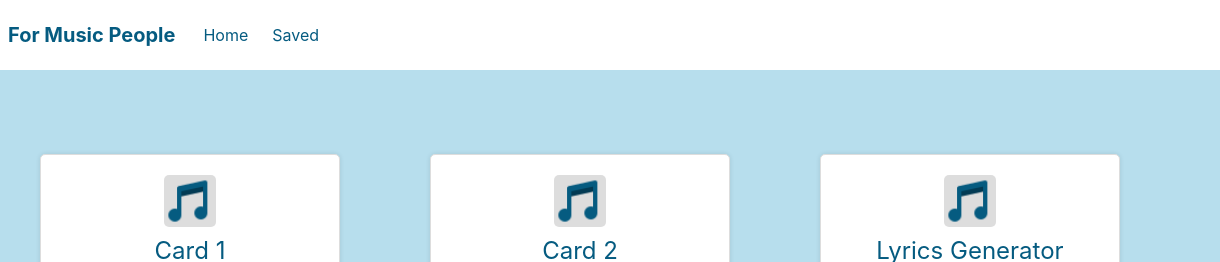
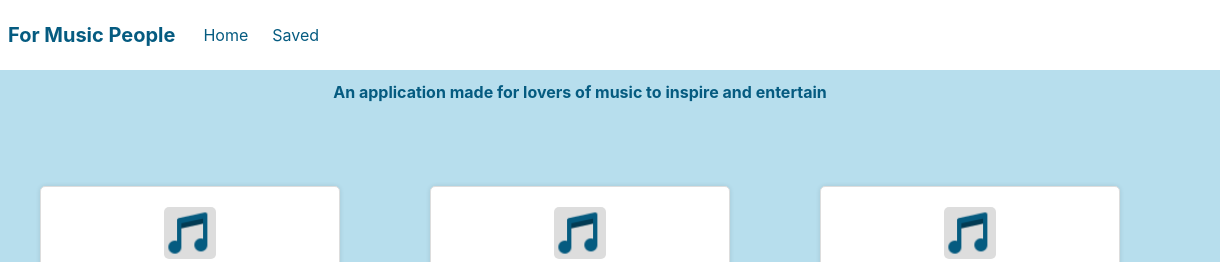
Before and after one commit to dcanales8/legendary-computing-machine, a plain HTML site: page LCM2.html in a window 1280 px wide. Shown: the top 262 px of the page, 60-1280 px from the left. Drawn offline with nearby package versions, Linux system fonts and the light colour scheme.

Commit message:
more css styling

```diff
--- a/LCM2.html
+++ b/LCM2.html
@@ -38,6 +38,7 @@
 
 
 <body>
+<h2 class="textel sitedesc">An application made for lovers of music to inspire and entertain</h2>
 <div class="sectionCards is-flex-align-items-center p-6 m-4">
   <div class="card">
     <img src="./icons8-musical-notes-48.png" alt="Card 1" class="musicicon">
--- a/style.css
+++ b/style.css
@@ -76,4 +76,9 @@ body {
   font-weight: bolder;
 }
 
+.sitedesc {
+  font-weight: bold;
+  text-align: center;
+  margin-top: 1%;
+}
 /* darker color: #023A53 */
```
